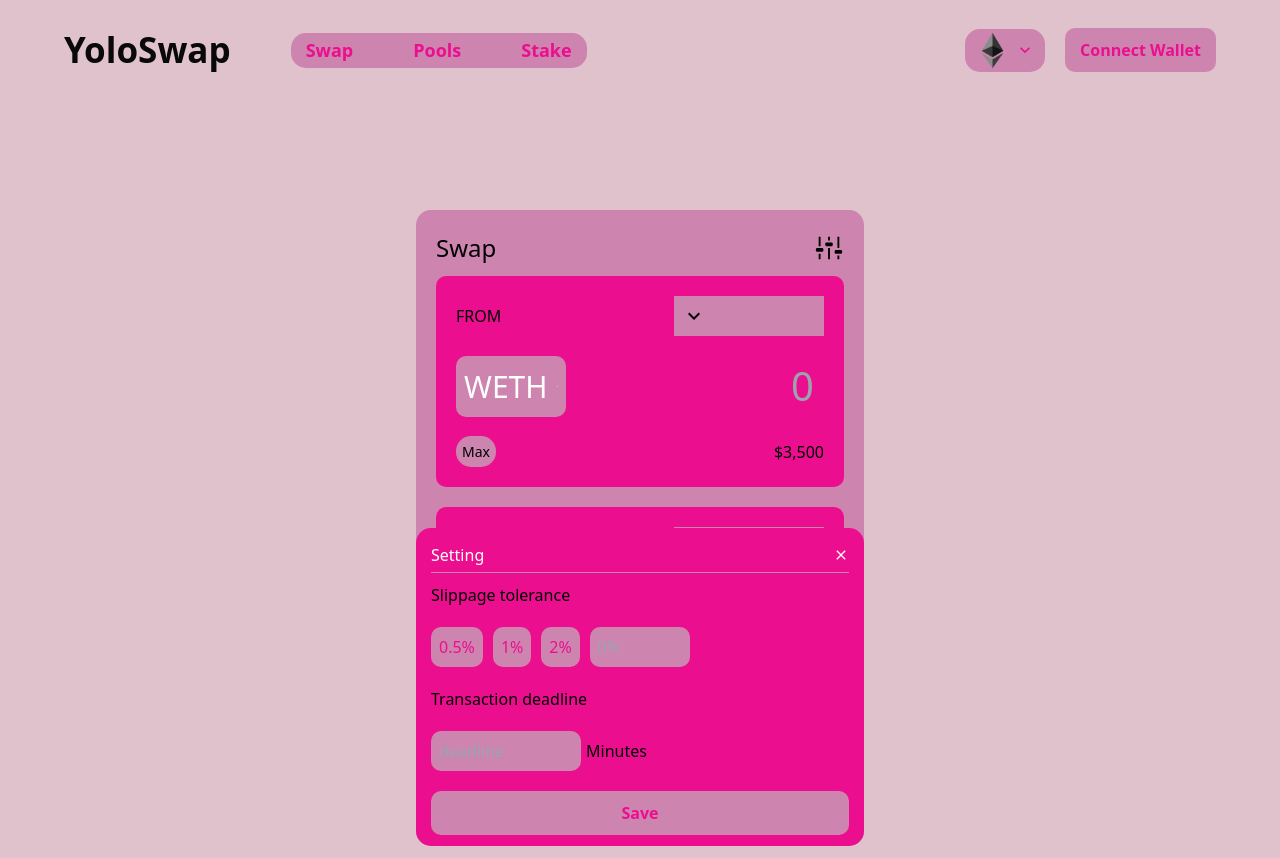
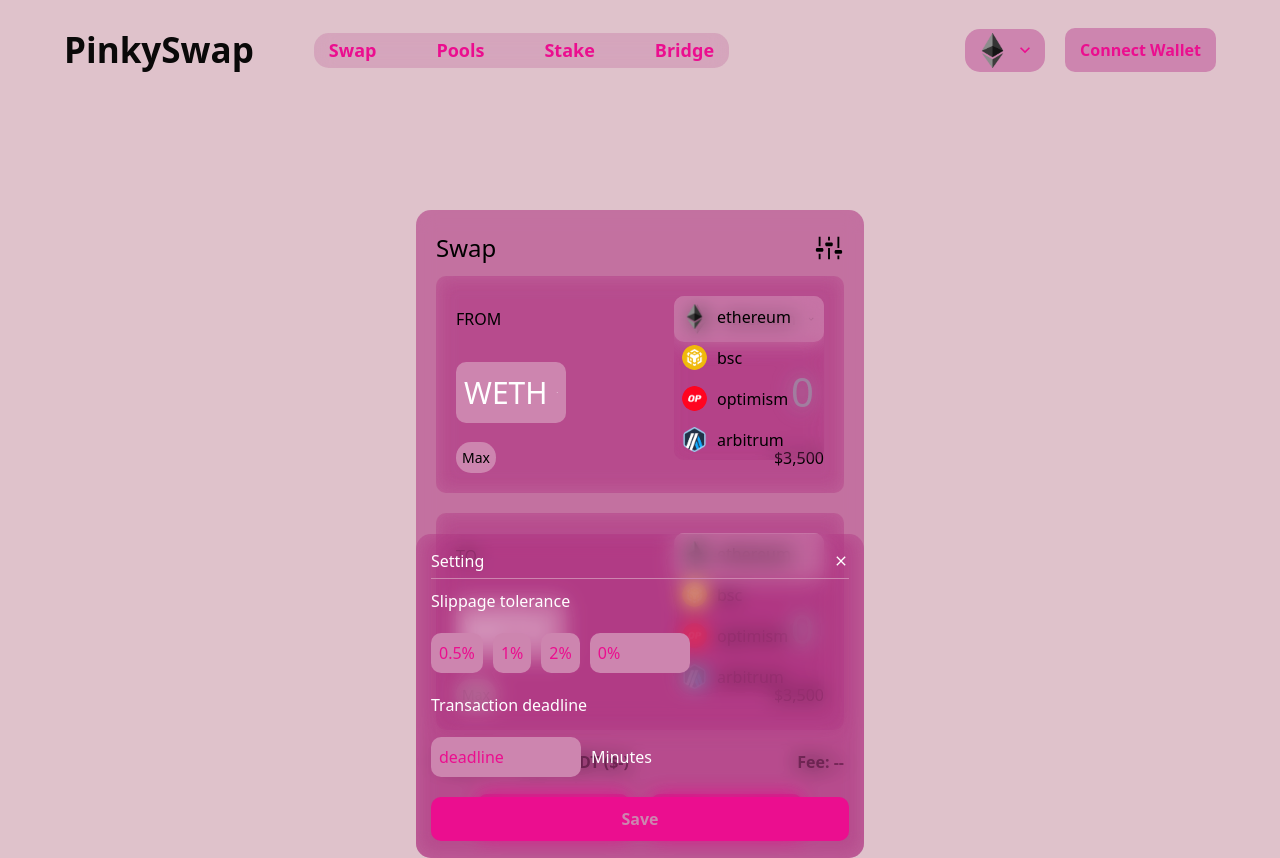
Before and after one commit to raazymuhd1/Yolo-Dex, a React (Vite) app: page / in a window 1280 px wide. Built offline with nearby package versions, Linux system fonts and the light colour scheme.

Commit message:
added a networks component

```diff
--- a/src/components/Header/index.jsx
+++ b/src/components/Header/index.jsx
@@ -12,7 +12,7 @@
     <header className="h-[100px] w-full">
         <nav className="w-[90%] h-full mx-auto flex items-center justify-between">
             <div className="flex items-center gap-[60px]">
-                <h2 className=" md:text-[25px] lg:text-[35px] font-bold text-[#0a0909] text-[16px]"> YoloSwap </h2>
+                <h2 className=" md:text-[25px] lg:text-[35px] font-bold text-[#0a0909] text-[16px]"> PinkySwap </h2>
                 <Links />
             </div>
             <div className="flex items-center gap-[20px]">
--- a/src/components/Links/index.jsx
+++ b/src/components/Links/index.jsx
@@ -3,10 +3,10 @@
 
 const Links = () => {
   return (
-    <ul className="flex items-center gap-[30px] bg-main rounded-[15px] overflow-hidden">
+    <ul className="flex items-center gap-[30px] main-theme rounded-[15px] overflow-hidden">
         { navlinks.map(link => (
             <Link key={link.id} to={link.url} >
-                <li className="font-semibold md:text-[18px] text-[16px] text-[#352929] hover:bg-[#cd85af] rounded-[10px] py-[4px] px-[15px] text-secondary"> {link.title} </li>
+                <li className="font-semibold md:text-[18px] text-[16px] rounded-[10px] py-[4px] px-[15px] text-secondary"> {link.title} </li>
             </Link>
         )) }
     </ul>
--- a/src/components/Swap/index.jsx
+++ b/src/components/Swap/index.jsx
@@ -1,5 +1,5 @@
 import React from 'react'
-import {SwapCard, CustomButton, Settings} from "../../components"
+import {SwapCard, CustomButton, Settings, Networks} from "../../components"
 import { VscSettings } from "react-icons/vsc";
 
 
@@ -7,7 +7,7 @@
   return (
     <div className='w-full h-full flex justify-center'>
 
-       <div className="flex relative w-[35%] mt-[110px] min-h-[500px] max-h-[650px] flex-col rounded-[15px] p-[20px] bg-[#cd85af]">
+       <div className="flex relative w-[35%] mt-[110px] min-h-[500px] max-h-[650px] flex-col rounded-[15px] p-[20px] second-theme">
           <div className="flex items-center justify-between w-full">
               <h2 className='text-[1.5rem] text-black'> Swap </h2>
               <VscSettings className="text-[30px] cursor-pointer" />
--- a/src/components/SwapCard/index.jsx
+++ b/src/components/SwapCard/index.jsx
@@ -1,17 +1,14 @@
 import {FC} from 'react'
+import { Networks } from "../../components"
 import { MdOutlineKeyboardArrowDown } from "react-icons/md"
-import {eth} from '../../assets'
 
 const SwapCard = ({title}) => {
   return (
-    <div className="w-full flex flex-col gap-[10px] h-[50%] bg-[#eb0e8f] rounded-[10px] p-[20px]">
+    <div className="w-full flex flex-col gap-[10px] h-[50%] main-theme rounded-[10px] p-[20px]">
 
        <div className="flex items-center w-full justify-between">
            <h4 className="uppercase"> {title} </h4>
-           <aside className="flex w-[150px] p-[8px] bg-main items-center gap-[10px] cursor-pointer">
-               {/* <img src={eth} alt="chain-logo" className="" /> */}
-               <MdOutlineKeyboardArrowDown className="text-[18px] md:text-[24px]" />
-           </aside>
+          <Networks />
        </div>
 
        {/* middle section */}
--- a/src/components/networks/Networks.jsx
+++ b/src/components/networks/Networks.jsx
@@ -1,8 +1,25 @@
 import React from 'react'
+import {eth} from '../../assets'
+import { networks } from "../../constants"
+import { MdOutlineKeyboardArrowDown } from "react-icons/md"
 
 const Networks = () => {
   return (
-    <div>Networks</div>
+    <section className="flex relative top-0 w-[150px] flex-col">
+        <aside className="flex w-full p-[8px] bg-main items-center gap-[10px] cursor-pointer rounded-[10px]">
+                <img src={eth} alt="chain-logo" className="w-[30px] h-[30px] rounded-[50%]" />
+                <h4> ethereum </h4>
+                <MdOutlineKeyboardArrowDown className="text-[18px] md:text-[24px]" />
+        </aside>
+        <aside className={`w-full flex-col-center absolute rounded-[10px] main-theme flex`}>
+            { networks.map(network => (
+                <aside key={network.id} className="flex w-full items-center justify-start gap-[10px] p-[8px]">
+                    <img src={network.logo} alt="network-logo" className="w-[25px] h-[25px] rounded-[50%]" />
+                    <h4 className=""> {network.title} </h4>
+                </aside>
+            )) }
+        </aside>
+    </section>
   )
 }
 
--- a/src/components/settings/Settings.jsx
+++ b/src/components/settings/Settings.jsx
@@ -4,7 +4,7 @@
 
 const Settings = () => {
   return (
-    <section className={`h-[50%] w-full absolute bottom-0 left-0 right-0 p-[15px] rounded-[15px] bg-secondary`}>
+    <section className={`h-[50%] w-full absolute bottom-0 left-0 right-0 p-[15px] rounded-[15px] main-theme`}>
        <div className='flex flex-col gap-[5px]'>
           <div className="w-full flex justify-between items-center">
               <h2 className="text-[#fff]"> Setting </h2>
@@ -15,21 +15,21 @@
           <div className="h-[0.5px] w-full bg-main" />
        </div>
        <aside className="flex flex-col gap-[20px] mt-[10px]">
-          <h4> Slippage tolerance </h4>
+          <h4 className="text-[#fff]"> Slippage tolerance </h4>
           <aside className="flex items-center gap-[10px]">
             <p className="percentage-settings">0.5%</p>
             <p className="percentage-settings">1%</p>
             <p className="percentage-settings">2%</p>
-            <input type="text" placeholder="0%" className="w-[100px] bg-main p-[8px] rounded-[10px]" />
+            <input type="text" placeholder="0%" className="w-[100px] bg-main placeholder:text-secondary p-[8px] rounded-[10px] text-[#fff] border-none outline-none" />
           </aside>
 
-          <h4> Transaction deadline </h4>
-          <aside className="flex items-center gap-[5px]">
-            <input type="text" placeholder="deadline" className="w-[150px] bg-main p-[8px] rounded-[10px]" />
-            <p> Minutes </p>
+          <h4 className="text-[#fff]"> Transaction deadline </h4>
+          <aside className="flex items-center gap-[10px]">
+            <input type="text" placeholder="deadline" className="w-[150px] placeholder:text-secondary bg-main p-[8px] rounded-[10px] text-[#fff] border-none outline-none" />
+            <p className="text-[#fff]"> Minutes </p>
           </aside>
 
-          <CustomButton title="Save" styles="w-full bg-main text-secondary btn_trans"  />
+          <CustomButton title="Save" styles="w-full bg-secondary text-main  btn_trans"  />
        </aside>
     </section>
   )
--- a/src/constants/index.js
+++ b/src/constants/index.js
@@ -3,5 +3,17 @@
 export const navlinks = [
     { id: 1, title: "Swap", url: "/" },
     { id: 2, title: "Pools", url: "/pool" },
-    { id: 2, title: "Stake", url: "/stake" },
+    { id: 3, title: "Stake", url: "/stake" },
+    { id: 4, title: "Bridge", url: "/bridge" },
 ]
+
+
+const networks = [
+    { id: 0, title: "ethereum", chainId: "0", logo: eth },
+    { id: 1, title: "bsc", chainId: "0", logo: bnb },
+    { id: 2, title: "optimism", chainId: "0", logo: op },
+    { id: 3, title: "arbitrum", chainId: "0", logo: arb },
+]
+
+
+export { networks }
--- a/src/index.css
+++ b/src/index.css
@@ -11,15 +11,29 @@
     backdrop-filter: blur(20px) ;
 }
 
+ /* theme */
+.main-theme {
+    backdrop-filter: blur(10px);
+    background: rgba(176, 51, 132, 0.2);
+}
+
+.second-theme {
+    backdrop-filter: blur(10px);
+    background: rgba(178, 63, 134, 0.62);
+}
+
 @layer {
 
+
+    /* display */
     .flex-row-center {
         @apply flex items-center
     }
 
     .flex-col-center {
-        @apply flex items-center
+        @apply flex flex-col items-center
     }
+
 
     .percentage-settings {
         @apply w-[fit-content] p-[8px] rounded-[10px] bg-main text-secondary;
```
